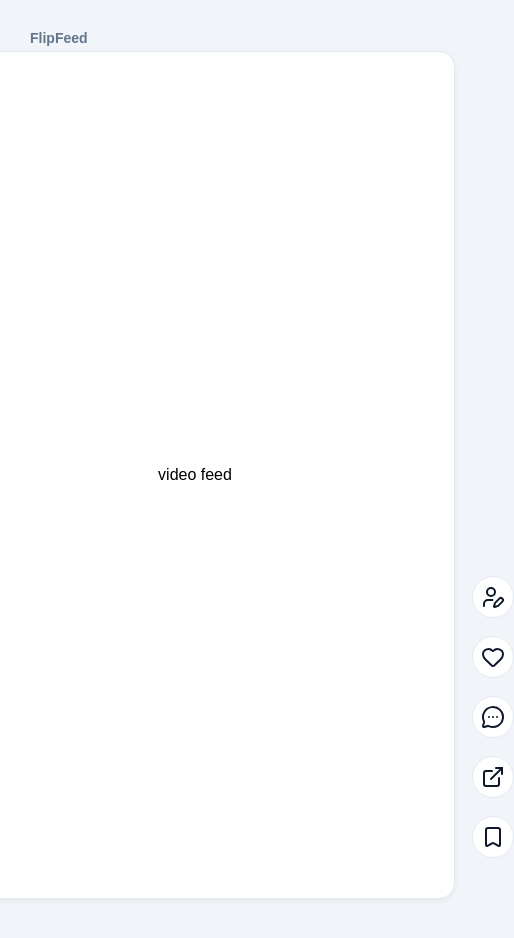
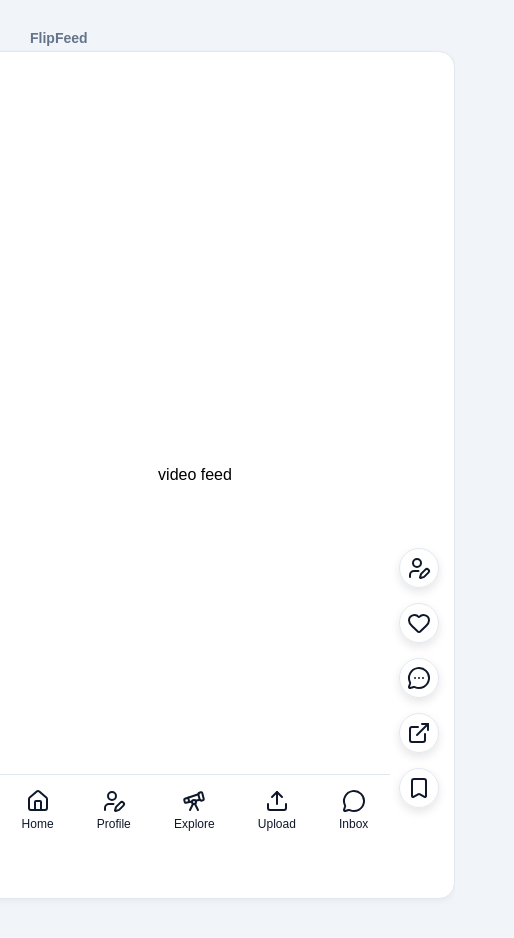
Before and after one commit to siphoPrince/TradeNest, a React (Vite) app in the folder TradeNest/tradenest/: page /dashboard in a window 390 px wide. Shown: the top 938 px of the page, 514 px wide, since content can reach past the window. Built offline with nearby package versions, Linux system fonts and the light colour scheme.

Commit message:
responsive nav and engament

```diff
--- a/TradeNest/tradenest/src/components/Engagement.jsx
+++ b/TradeNest/tradenest/src/components/Engagement.jsx
@@ -1,6 +1,6 @@
 import { Heart, MessageCircleMore,ExternalLink,Bookmark,UserPen  } from 'lucide-react';
 
-const Engagement = () => {
+const Engagement = ( ) => {
     return(
         <div className="engagement">
                 <a href="" className="Profile"><UserPen/></a>
--- a/TradeNest/tradenest/src/styles/Dashboard.css
+++ b/TradeNest/tradenest/src/styles/Dashboard.css
@@ -22,12 +22,16 @@ body{
 
 .sidebar{
     width:260px;
-
+    position: sticky;
+    top: 0;
+    height: 100vh;
     display:flex;
     flex-direction:column;
     gap:25px;
     padding:20px;
     border-right:1px solid var(--color-border);
+
+    overflow-y: auto;
 }
 
 
@@ -112,6 +116,7 @@ body{
     /* change main layout to vertical */
     .container{
         flex-direction:column;
+        position: relative;
     }
 
     /* hide logo and search */
@@ -125,17 +130,20 @@ body{
 
     /* turn sidebar into bottom navbar */
     .sidebar{
-        position:fixed;
-        bottom:0;
+        position:fixed !important;
+        bottom:0 !important;
+        top: auto !important;
         left:0;
+        z-index: 1000;
 
         width:100%;
         height:70px;
 
         flex-direction:row;
-        justify-content:center;
+        justify-content:space-around;
         align-items:center;
 
+        background: var(--color-card);
         border-right:none;
         border-top:1px solid var(--color-border);
 
@@ -199,6 +207,7 @@ body{
 .feed{
     flex:1;
     padding:30px;
+    padding-bottom: 100px;
 }
 
 
@@ -208,6 +217,9 @@ body{
     font-size:14px;
     color:var(--color-text-muted);
     margin-bottom:5px;
+    position: sticky;
+    top: 0;
+
 }
 
 
@@ -260,10 +272,9 @@ body{
 
 .engagement{
     position:absolute;
-
     right:-60px;
     bottom:40px;
-
+    bottom:120px;
     display:flex;
     flex-direction:column;
     gap:18px;
@@ -292,3 +303,32 @@ body{
     color:var(--color-accent);
     transform:scale(1.08);
 }
+
+/* ============================= */
+/* MOBILE Engagement RESPONSIVE  */
+/* ============================= */
+
+
+@media (max-width: 768px){
+/* 3. ENGAGEMENT SECTION (The Fix) */
+    .engagement {
+        /* Move buttons inside the screen view */
+        position: absolute;
+        right: 15px !important;
+
+        /* Lift them so they don't overlap the bottom bar (70px bar + padding) */
+        bottom: 90px !important;
+
+        flex-direction: column;
+        gap: 15px;
+        z-index: 10;
+    }
+
+    .engagement a {
+        width: 40px;
+        height: 40px;
+        /* Make them stand out against video/content */
+        background: rgba(255, 255, 255, 0.9);
+        box-shadow: 0 4px 10px rgba(0,0,0,0.1);
+    }
+}
```
